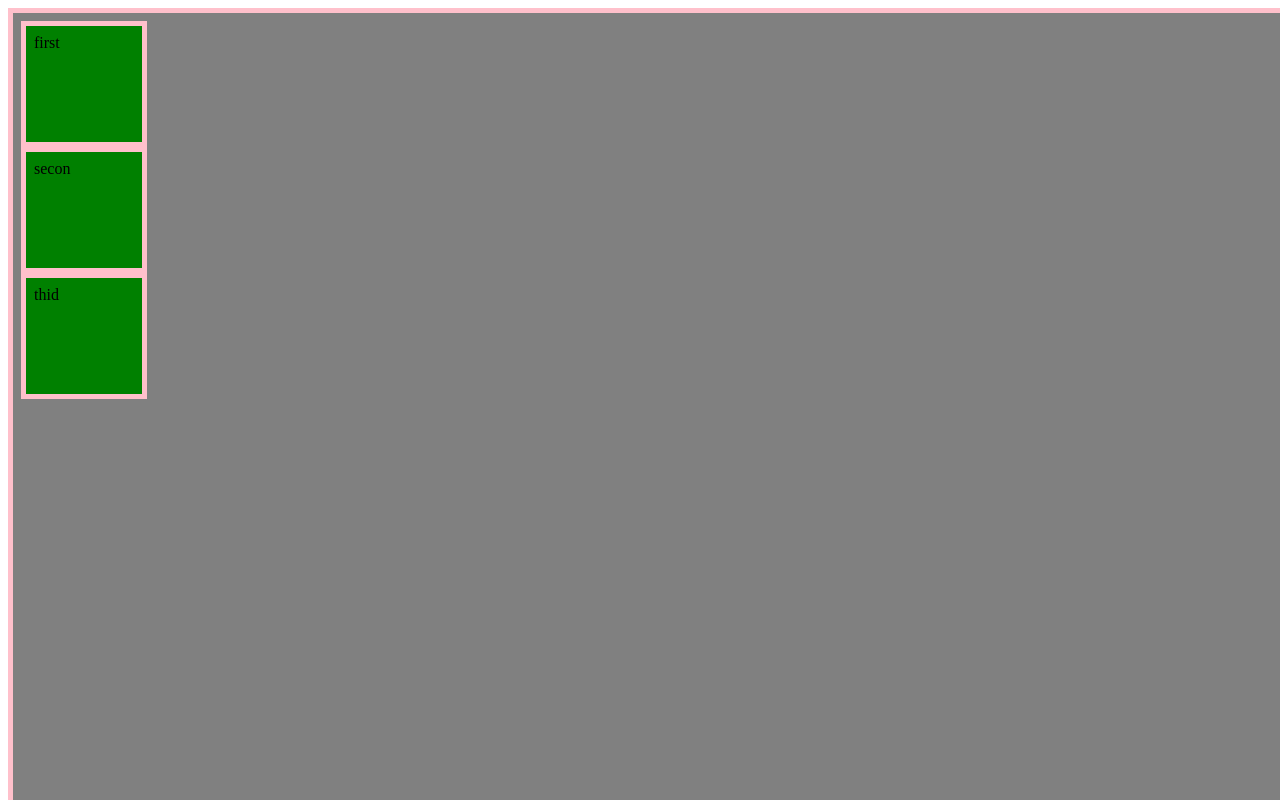
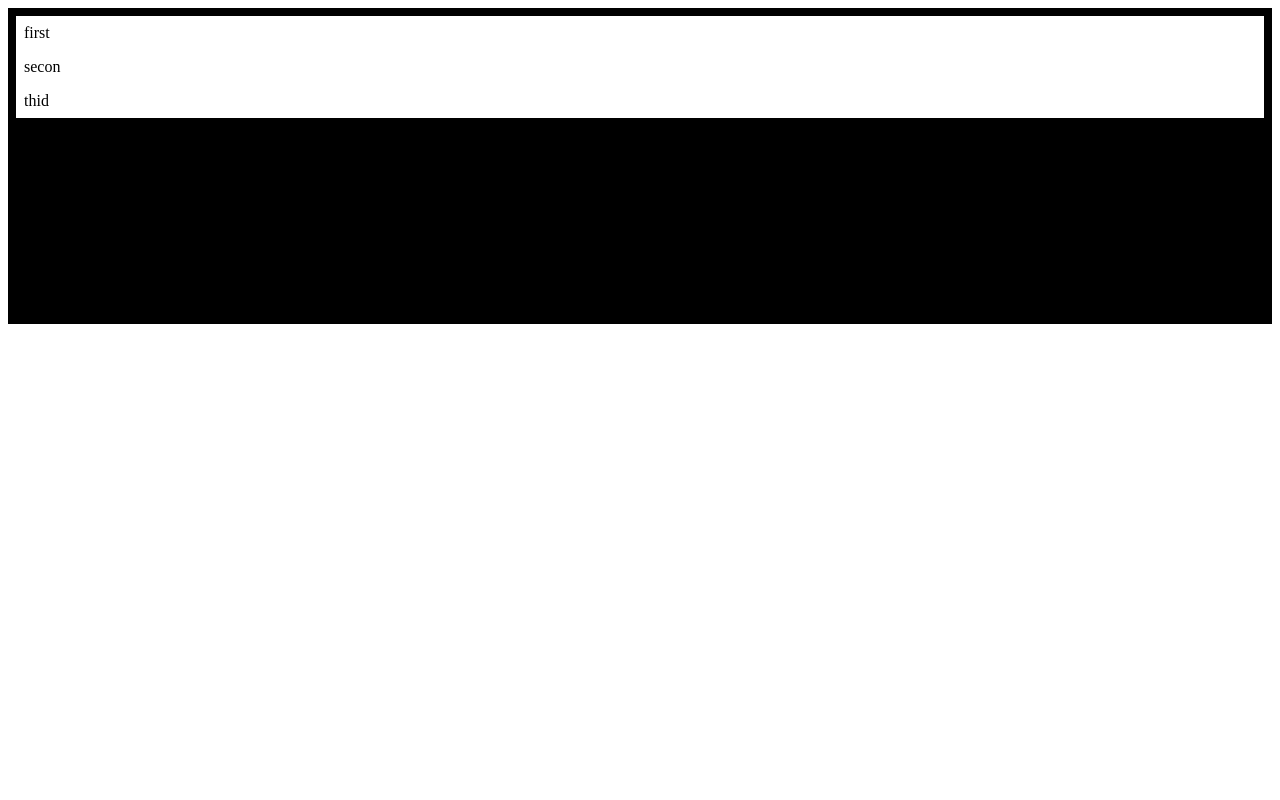
Before and after one commit to aliscie/Notion.so-clone, a React (Create React App) app: page / in a window 1280 px wide. Shown: the top 800 px of the page. Built offline with nearby package versions, Linux system fonts and the light colour scheme.

Commit message:
functions

```diff
--- a/src/App.js
+++ b/src/App.js
@@ -4,23 +4,11 @@ import { DragDropContext, Draggable, Droppable } from 'react-beautiful-dnd'
 
 function App() {
       const elements = ['first', 'secon', 'thid ']
+
       const grid = 8
+      function Drag(elements, boxStyle, elementsStyle) {
             return (
-            <DragDropContext onDragEnd={(r) => console.log(r)}>
-                  <Droppable droppableId='droppable'>
-                        {(provided, snapshot) => (
-                              <div
-                                    ref={provided.innerRef}
-                                    // {...provided.droppableProps}
-                                    style={{
-                                          background: provided.isDraggingOver ? 'lightblue' : 'grey',
-                                          padding: grid,
-                                          border: '5px solid pink',
-                                          width: '100%',
-                                          height: '1000px',
-                                          overflow: 'auto'
-                                    }}
-                              >
+                  <div>
                         {elements.map((e, index) => (
                               <Draggable key={`${index}`} draggableId={`${index}`} index={index} >
                                     {(provided, snapshot) => (
@@ -31,23 +19,50 @@ function App() {
                                                 style={{
                                                       background: provided.isDraggingOver ? 'lightgreen' : 'green',
                                                       padding: grid,
-                                                                  border: '5px solid pink',
-                                                                  width: '100%',
-                                                                  height: '1000px',
                                                       overflow: 'auto',
                                                       ...provided.draggableProps.style,
-                                                                  width: '100px',
-                                                                  height: '100px'
+                                                      ...elementsStyle
                                                 }}
                                           >{e}</div>
                                     )}
                               </Draggable>
                         ))}
                   </div>
+            )
+      }
+      function Drop(elements, boxStyle, elementsStyle) {
+            return (
+                  <Droppable droppableId='droppable'>
+                        {(provided, snapshot) => (
+                              <div
+                                    ref={provided.innerRef}
+                                    style={{
+                                          padding: grid,
+                                          overflow: 'auto',
+                                          height: '300px',
+                                          ...boxStyle
+                                    }}
+                              >
+                                    {Drag(elements, boxStyle, elementsStyle)}
+                              </div>
                         )}
                   </Droppable>
+            )
+      }
+      function DND({ elements, boxStyle, elementsStyle }) {
+            return (
+                  <DragDropContext onDragEnd={(r) => console.log(r)}>
+                        {Drop(elements, boxStyle, elementsStyle)}
                   </DragDropContext >
             )
       }
 
+      return (
+            <div>
+                  <DND boxStyle={{ background: 'black' }} elementsStyle={{ background: 'white' }} elements={elements} />
+            </div>
+
+      )
+}
+
 export default App
```
Also changed, not shown: src/components/Drag.jsx (added, +11 -0 lines). Lines whose indentation alone changed are shown as unchanged.
